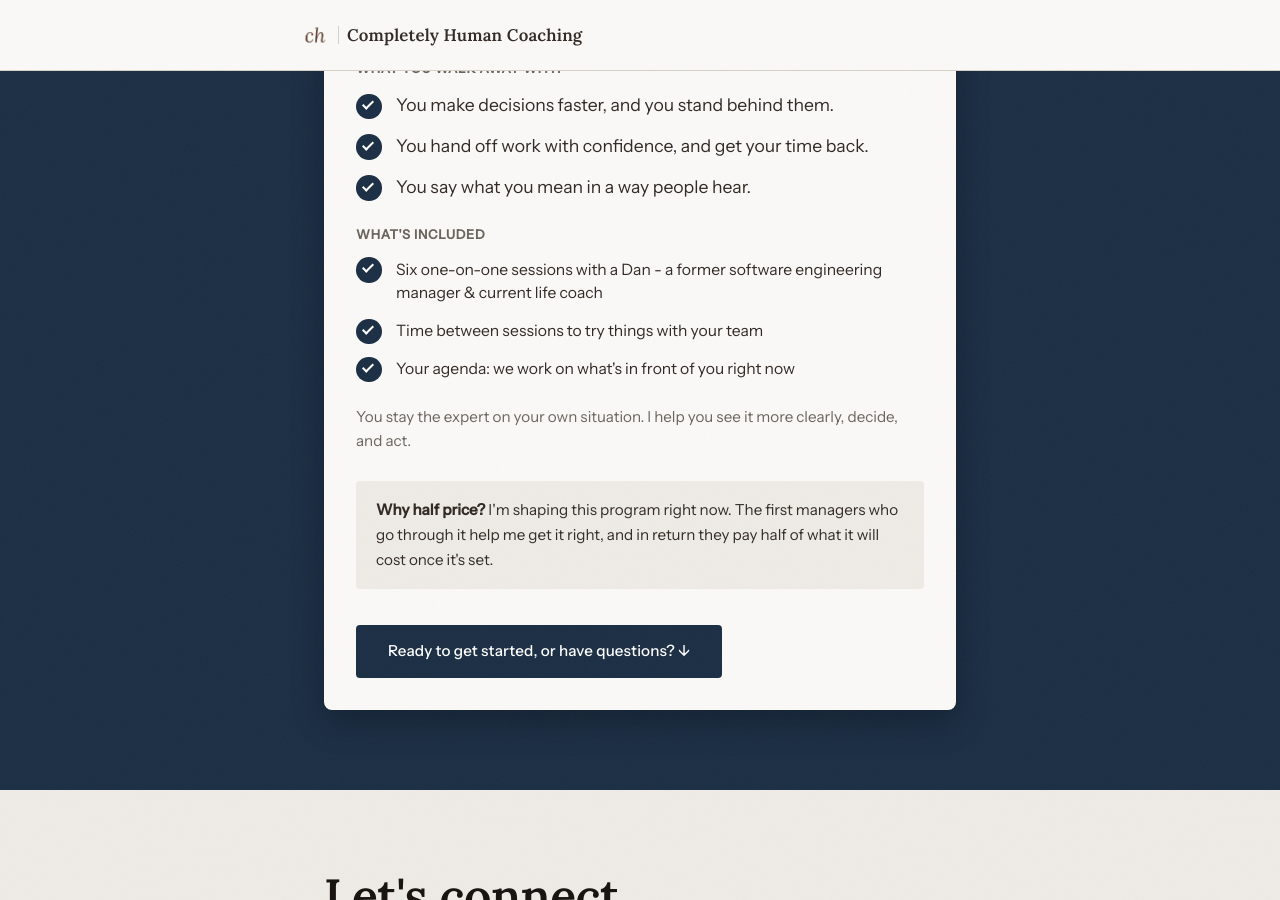
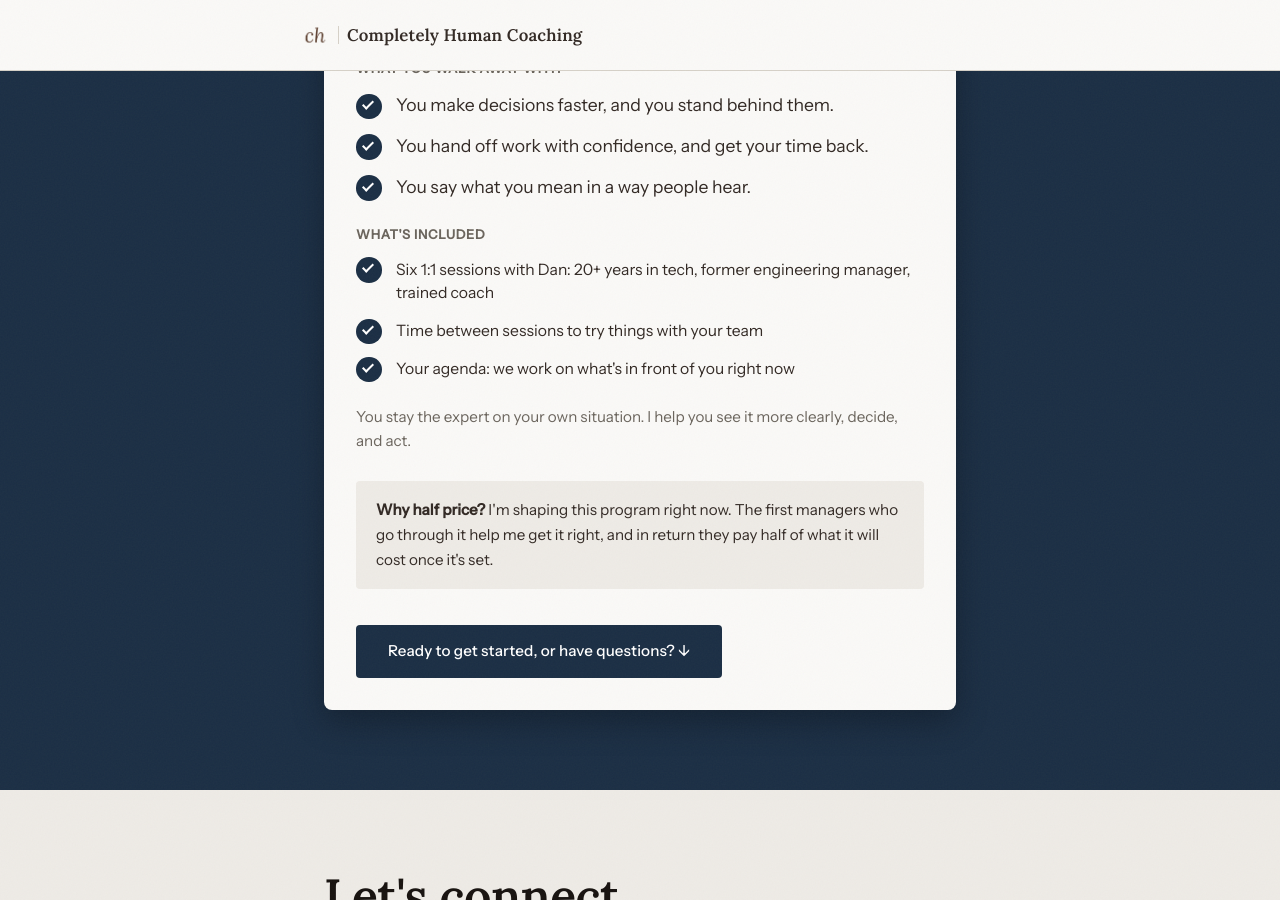
Before and after one commit to dbough/completely-human-coaching-com, a Jekyll site: the page built from tech-managers/index.html, in a window 1280 px wide and 900 px high, scrolled down 4181 px. Built offline with Jekyll 4.4.1, drawn with Linux system fonts in a browser that asks for light colours.

Commit message:
Tech managers: tighten coach credentials line
Co-Authored-By: Claude Sonnet 5.5 <noreply@anthropic.com>

```diff
--- a/tech-managers/index.html
+++ b/tech-managers/index.html
@@ -200,7 +200,7 @@ og_image: "https://completelyhumancoaching.com/og-image.png"
 
         <p class="offering-ideal-label">What's included</p>
         <ul class="check-list check-list-compact">
-          <li>Six one-on-one sessions with a Dan - a former software engineering manager & current life coach</li>
+          <li>Six 1:1 sessions with Dan: 20+ years in tech, former engineering manager, trained coach</li>
           <li>Time between sessions to try things with your team</li>
           <li>Your agenda: we work on what's in front of you right now</li>
         </ul>
```
